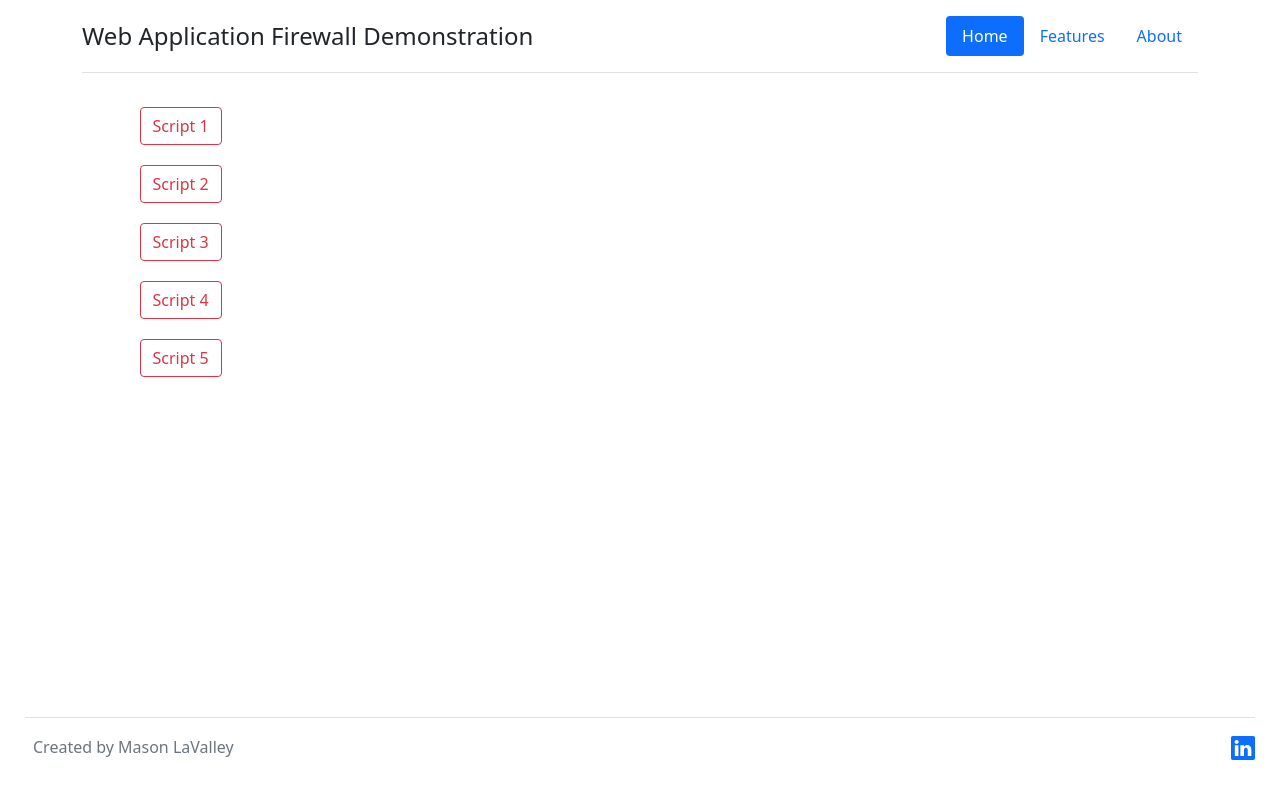
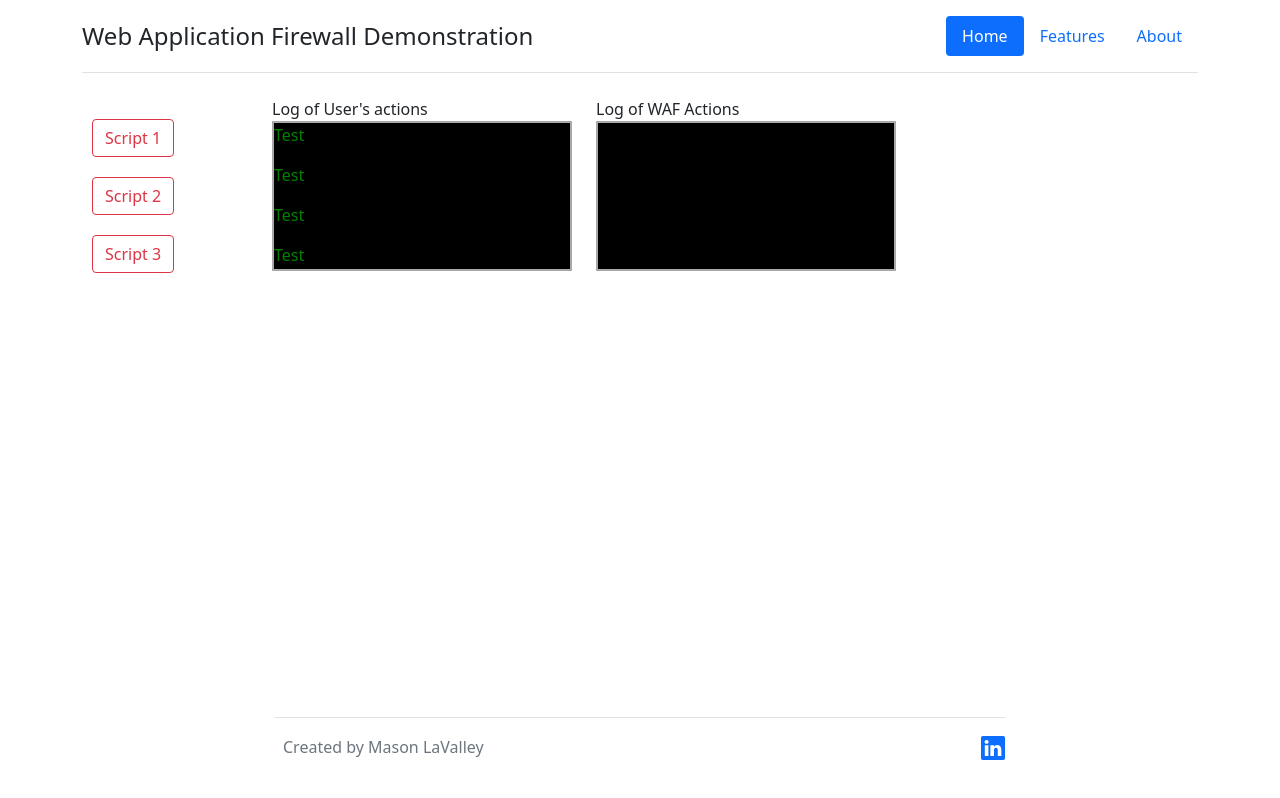
Before and after one commit to TheCooliestGuy/WAF-Demo, a website with bundled scripts: page index.html in a window 1280 px wide. Built offline with nearby package versions, Linux system fonts and the light colour scheme.

Commit message:
added logs

```diff
--- a/index.html
+++ b/index.html
@@ -23,18 +23,33 @@
     </header>
 </div>
 
+
 <div class="container">
     <div class="row">
-        <div class="col">
-        </div>
-        <div class="col-11">
+        <div class="col-2">
             <div class = "button-panel">
             <button type="button" class = "btn btn-outline-danger"> Script 1 </button> <br>
             <button type="button" class = "btn btn-outline-danger"> Script 2 </button> <br>
             <button type="button" class = "btn btn-outline-danger"> Script 3 </button> <br>
-            <button type="button" class = "btn btn-outline-danger"> Script 4 </button> <br>
-            <button type="button" class = "btn btn-outline-danger"> Script 5 </button> <br>
         </div>
+        </div>
+        <div class="col">
+            Log of User's actions
+            <div class = log>
+                <p style= "color: green"> Test </p>
+                <p style= "color: green"> Test </p>
+                <p style= "color: green"> Test </p>
+                <p style= "color: green"> Test </p>
+                <p style= "color: green"> Test </p>
+                <p style= "color: green"> Test </p>
+
+            </div>
+        </div>
+        <div class="col">
+            Log of WAF Actions
+            <div class = log>
+
+            </div>
         </div>
         <div class="col">
         </div>
--- a/style.css
+++ b/style.css
@@ -5,6 +5,25 @@ button {
 footer {
     position: fixed;
     bottom: 0;
-    left: 25px;
-    right: 25px;
+    left: 275px;
+    right: 275px;
 }
+
+.form-switch.form-switch-lg .form-check-input {
+    height: 2rem;
+    width: calc(3rem + 0.75rem);
+    border-radius: 4rem;
+}
+
+.log {
+    background-color: black;
+    border: 2px solid darkgray;
+    height: 150px;
+    width: 300px;
+    overflow-y: scroll;
+    scrollbar-base-color: white;
+}
+
+.col-2 {
+    margin-top: 12px;
+}
```
Also changed, not shown: pages/about.html (+29 -2 lines), images/LinkedIn.jpg (added).
